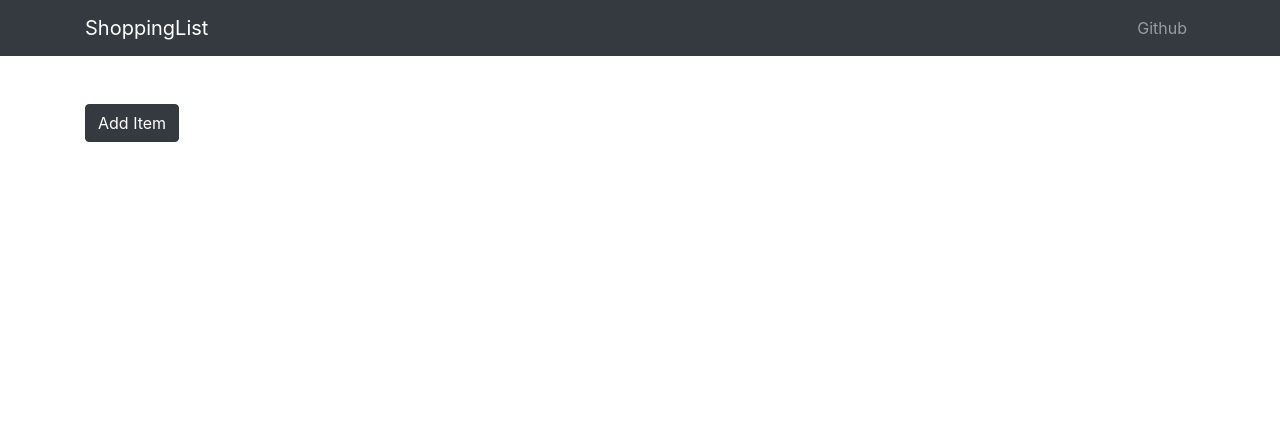
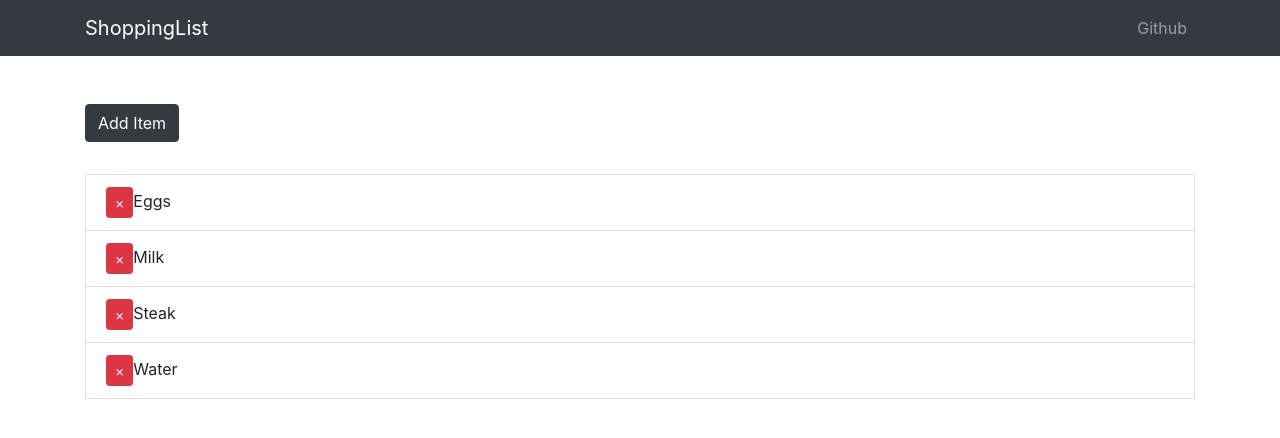
Before and after one commit to MarcinBalejko/shopping-list-MERN, a React (Create React App) app in the folder client/: page / in a window 1280 px wide. Shown: the top 438 px of the page. Built offline with nearby package versions, Linux system fonts and the light colour scheme.

Commit message:
:white_check_mark: Items can be added and deleted from the list

```diff
--- a/client/src/components/ShoppingList.js
+++ b/client/src/components/ShoppingList.js
@@ -31,6 +31,31 @@
         >
           Add Item{" "}
         </Button>
+
+        <ListGroup>
+          <TransitionGroup className="shopping-list">
+            {items.map(({ id, name }) => (
+              <CSSTransition key={id} timeout={500} classNames="fade">
+                <ListGroupItem>
+                  <Button
+                    className="remove-btn"
+                    color="danger"
+                    size="sm"
+                    onClick={() => {
+                      this.setState(state => ({
+                        items: state.items.filter(item => item.id !== id)
+                      }));
+                    }}
+                  >
+                    &times;
+                  </Button>
+
+                  {name}
+                </ListGroupItem>
+              </CSSTransition>
+            ))}
+          </TransitionGroup>
+        </ListGroup>
       </Container>
     );
   }
```
